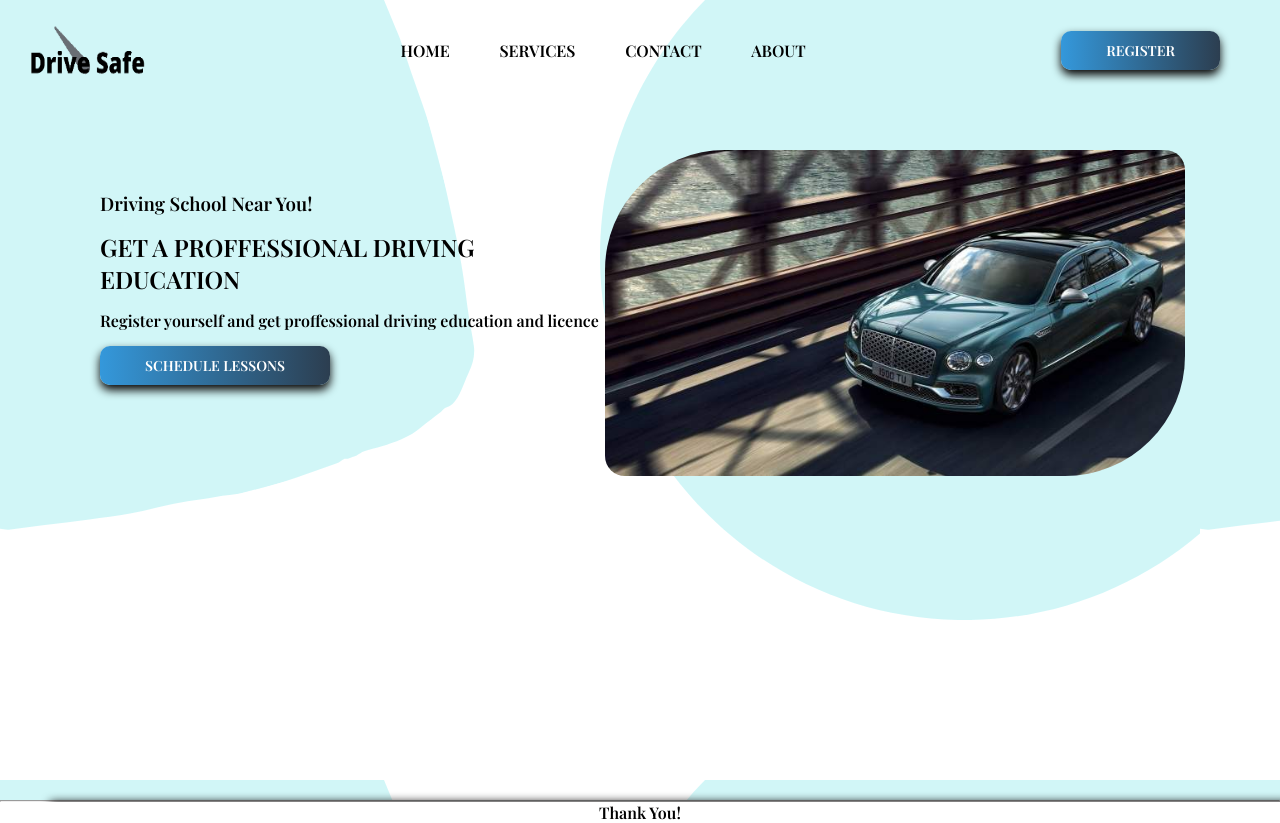
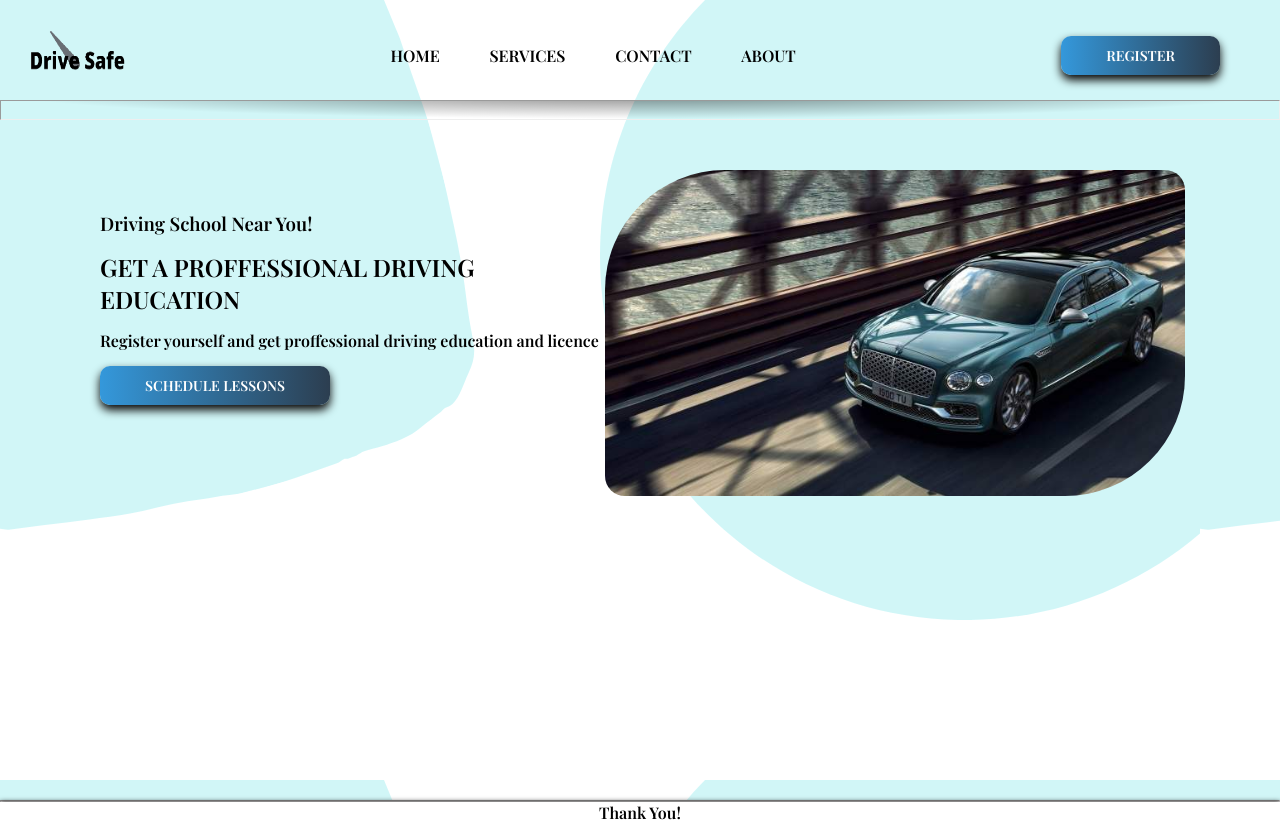
Before and after one commit to diya-11/DrivingSchool_frontpage, a plain HTML site: page index.html in a window 1280 px wide. Drawn offline with nearby package versions, Linux system fonts and the light colour scheme; a web font is replaced by a local one.

Commit message:
designed

```diff
--- a/index.css
+++ b/index.css
@@ -11,7 +11,7 @@ header{
     /*background: #005AA7;  /* fallback for old browsers
     background: -webkit-linear-gradient(to right, #FFFDE4, #005AA7);  /* Chrome 10-25, Safari 5.1-6
     background: linear-gradient(to right, #FFFDE4, #005AA7);  W3C, IE 10+/ Edge, Firefox 16+, Chrome 26+, Opera 12+, Safari 7+ */
-    background-image: url('Untitled\ design.png');
+    background-image: url('bg.png');
 }
 
 .mainheader{
@@ -23,8 +23,8 @@ header{
 }
 
 .mainheader .logo img{
-    width: 115px;
-    height: 55px;
+    width: 95px;
+    height: 45px;
     margin-left: 30px;
     margin-top: 0%;
 }
@@ -43,6 +43,7 @@ header{
     text-transform: uppercase;
     display: inline-block;
     font-weight:bolder;
+    margin-top: 10px;
 }
 
 
@@ -60,6 +61,7 @@ header{
     box-shadow: 0 5px 10px rgb(5, 3, 3);
     font-weight: 600px;
     cursor: pointer;
+    margin-top: 10px;
 }
 
 .mainheader .btn{
@@ -118,10 +120,33 @@ main .left_side button{
     transition: 0.5s;
 }
 
+.shine{
+    height: 20px;
+        width: 100%;
+        background-image: radial-gradient(
+          farthest-side at 50% -50%,
+          hsla(0, 0%, 0%, 0.5),
+          hsla(0, 0%, 0%, 0));
+        position: relative;
+}
+
+.shine::before {
+    height: 1px;
+    position: absolute;
+    top: -1px;
+    left: 0;
+    right: 0;
+    background-image: linear-gradient(
+      90deg,
+      hsla(0, 0%, 0%, 0),
+      hsla(0, 0%, 0%, 0.75) 50%,
+      hsla(0, 0%, 0%, 0));
+  }
+
 .footer{
     display: flex;
     align-items: center;
     justify-content: center;
     border-style: none;
-    box-shadow: 50px 0px 10px rgb(5, 3, 3);
+    box-shadow: 0px 0px 5px rgb(5, 3, 3);
     }
--- a/index.html
+++ b/index.html
@@ -12,7 +12,7 @@
         <header>
             <div class="mainheader">
                 <div class="logo">
-                    <img src="output-onlinepngtools.png">
+                    <img src="logo.png">
                 </div>
                 <nav>
                     <a href="#">Home</a>
@@ -26,6 +26,7 @@
                     </button>
                 </div>
             </div>
+            <hr class="shine">
 
             <main>
                 <section class="left_side">
@@ -38,7 +39,7 @@
                 </section>
                 <section class="right_side">
                     <figure>
-                        <img src="Flying Spur Mulliner 1920x1080p Windsor Blue.jpg">
+                        <img src="figure.jpg">
                     </figure>
                 </section>
             </main>
```
Also changed, not shown: Drive Safe.png (deleted), bg.png (renamed from Untitled design.png), figure.jpg (renamed from Flying Spur Mulliner 1920x1080p Windsor Blue.jpg), logo.png (renamed from output-onlinepngtools.png).
